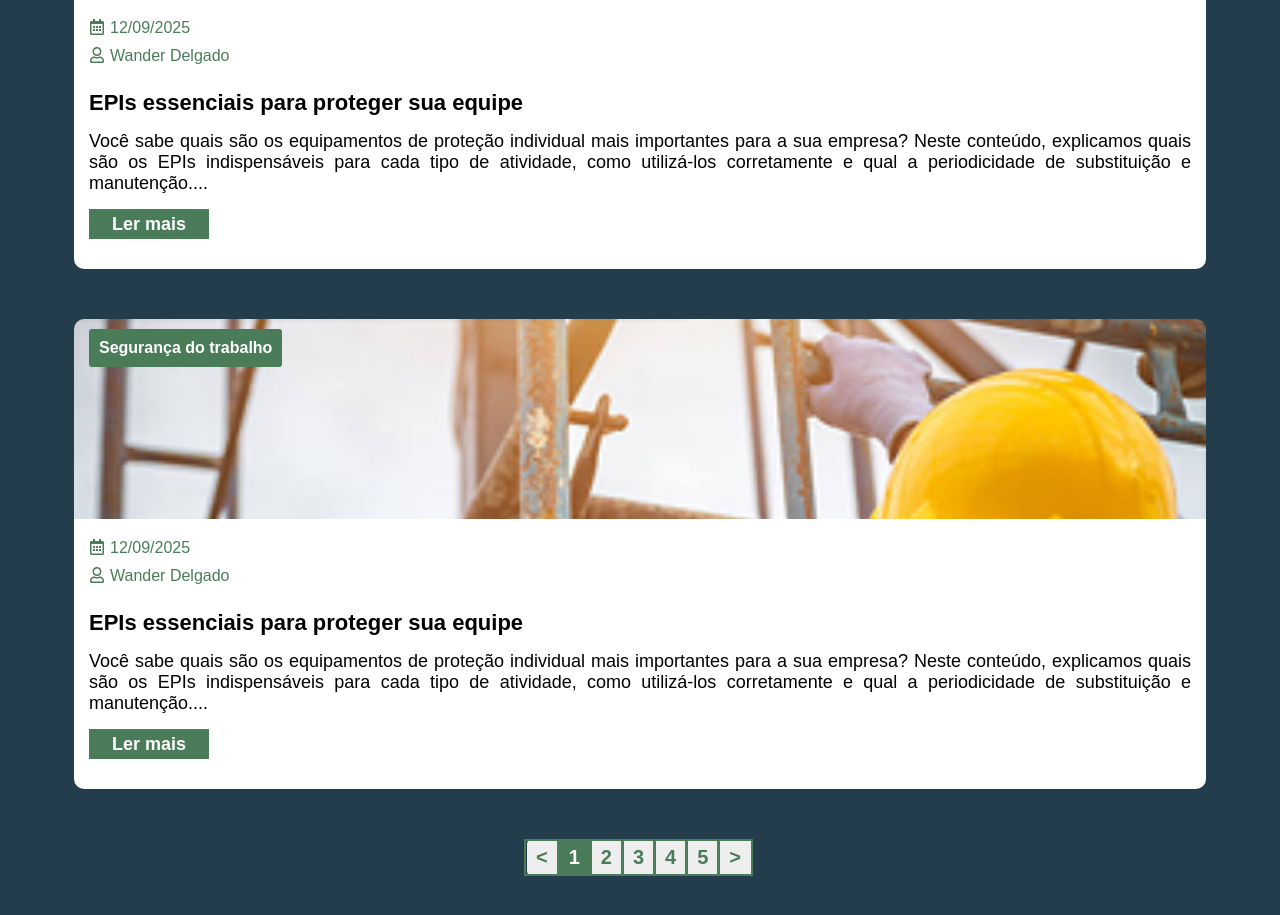
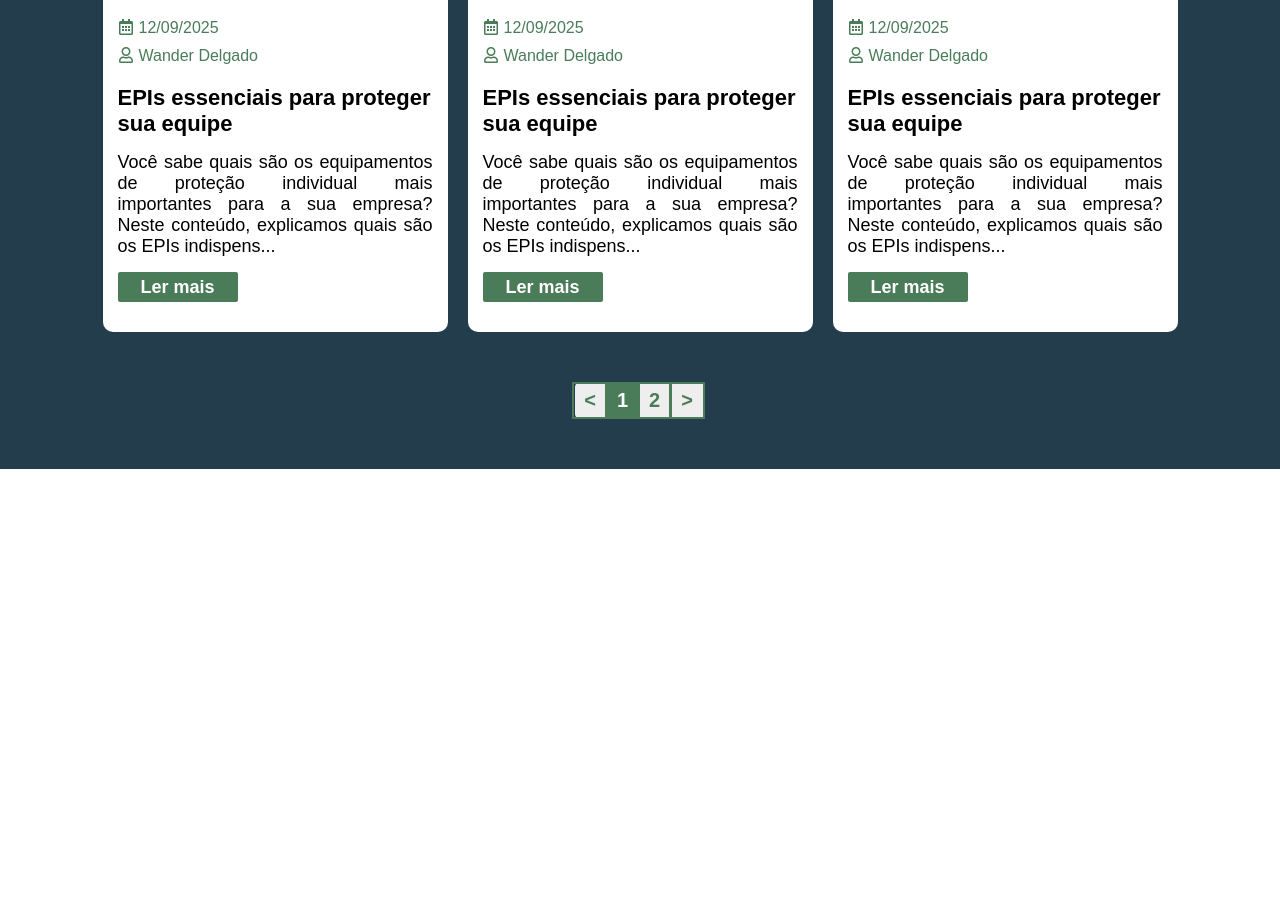
Before and after one commit to luvsscorpius/salusLaboris, a React (Create React App) app in the folder frontend/: page / in a window 1280 px wide. Shown: the part 6480-7395 px from the top of the page. After the commit the page ends 6949 px from the top, so only its background shows below. Built offline with nearby package versions, Linux system fonts and the light colour scheme.

Commit message:
feat(blog.jsx): implementing truncating words on cards

```diff
--- a/frontend/src/Components/Blog/Blog.jsx
+++ b/frontend/src/Components/Blog/Blog.jsx
@@ -13,14 +13,10 @@ export const Blog = () => {
     {id: 1, category: "Segurança do trabalho", date: "12/09/2025", author: "Wander Delgado", title: "EPIs essenciais para proteger sua equipe", desc: "Você sabe quais são os equipamentos de proteção individual mais importantes para a sua empresa? Neste conteúdo, explicamos quais são os EPIs indispensáveis para cada tipo de atividade, como utilizá-los corretamente e qual a periodicidade de substituição e manutenção...."},
     {id: 1, category: "Segurança do trabalho", date: "12/09/2025", author: "Wander Delgado", title: "EPIs essenciais para proteger sua equipe", desc: "Você sabe quais são os equipamentos de proteção individual mais importantes para a sua empresa? Neste conteúdo, explicamos quais são os EPIs indispensáveis para cada tipo de atividade, como utilizá-los corretamente e qual a periodicidade de substituição e manutenção...."},
     {id: 1, category: "Segurança do trabalho", date: "12/09/2025", author: "Wander Delgado", title: "EPIs essenciais para proteger sua equipe", desc: "Você sabe quais são os equipamentos de proteção individual mais importantes para a sua empresa? Neste conteúdo, explicamos quais são os EPIs indispensáveis para cada tipo de atividade, como utilizá-los corretamente e qual a periodicidade de substituição e manutenção...."},
-    {id: 1, category: "Segurança do trabalho", date: "12/09/2025", author: "Wander Delgado", title: "EPIs essenciais para proteger sua equipe", desc: "Você sabe quais são os equipamentos de proteção individual mais importantes para a sua empresa? Neste conteúdo, explicamos quais são os EPIs indispensáveis para cada tipo de atividade, como utilizá-los corretamente e qual a periodicidade de substituição e manutenção...."},
-    {id: 1, category: "Segurança do trabalho", date: "12/09/2025", author: "Wander Delgado", title: "EPIs essenciais para proteger sua equipe", desc: "Você sabe quais são os equipamentos de proteção individual mais importantes para a sua empresa? Neste conteúdo, explicamos quais são os EPIs indispensáveis para cada tipo de atividade, como utilizá-los corretamente e qual a periodicidade de substituição e manutenção...."},
-    {id: 1, category: "Segurança do trabalho", date: "12/09/2025", author: "Wander Delgado", title: "EPIs essenciais para proteger sua equipe", desc: "Você sabe quais são os equipamentos de proteção individual mais importantes para a sua empresa? Neste conteúdo, explicamos quais são os EPIs indispensáveis para cada tipo de atividade, como utilizá-los corretamente e qual a periodicidade de substituição e manutenção...."},
-    {id: 1, category: "Segurança do trabalho", date: "12/09/2025", author: "Wander Delgado", title: "EPIs essenciais para proteger sua equipe", desc: "Você sabe quais são os equipamentos de proteção individual mais importantes para a sua empresa? Neste conteúdo, explicamos quais são os EPIs indispensáveis para cada tipo de atividade, como utilizá-los corretamente e qual a periodicidade de substituição e manutenção...."},
   ]
 
-  const [currentPage, setCurrentPage] = useState(1)
-  const itemsPage = 2
+  const [currentPage, setCurrentPage] = useState(0)
+  const itemsPage = 3
 
   const handlePageClick = ({selected}) => {
     setCurrentPage(selected)
@@ -61,16 +57,19 @@ export const Blog = () => {
 
                 <B.cardInfo>
                     <h3>{post.title}</h3>
-                    <p>{post.desc}</p>
+                    <p>{post.desc.length > 120
+                      ? post.desc.substring(0, 150) + "..."
+                      : post.desc}</p>
                     <button>Ler mais</button>
                 </B.cardInfo>
               </B.card>
             ))}
+        </B.cardsContainer>
 
-            <ReactPaginate
+        <ReactPaginate
                 pageCount={Math.ceil(posts.length / itemsPage)}
-                pageRangeDisplayed={1} // Número de páginas a serem exibidas
-                marginPagesDisplayed={2} // Número de páginas a serem exibidas nas extremidades
+                pageRangeDisplayed={3} // Número de páginas a serem exibidas
+                marginPagesDisplayed={1} // Número de páginas a serem exibidas nas extremidades
                 onPageChange={handlePageClick}
                 containerClassName={'pagination'}
                 activeClassName={'active'}
@@ -79,8 +78,6 @@ export const Blog = () => {
                 previousLabel="<"
                 previousLinkClassName={"previous"}
                 pageClassName={"page"}/>
-
-        </B.cardsContainer>
     </B.main>
   )
 }
--- a/frontend/src/Components/Blog/Styles.jsx
+++ b/frontend/src/Components/Blog/Styles.jsx
@@ -9,6 +9,41 @@ export const main = styled.main`
     font-family: "Poppins", sans-serif;
     padding: 50px 0 50px 0;
     gap: 50px;
+
+     .pagination {
+        display: inline-flex;
+        justify-content: center;
+        align-items: center;
+        gap: 0px;
+        list-style-type: none;
+        font-size: 20px;
+        background-color: #eee;
+        border: none;
+        border-radius: 5px;
+
+        li a {
+            border: 2px solid #4A7C59;
+            padding: 5px 10px 5px 10px;
+            color: #4A7C59;
+            text-decoration: none;
+            display: block;
+            transition: 0.2s;
+            margin-left: -3px;
+            font-weight: 800;
+
+            &:hover {
+                cursor: pointer;
+                background-color: #4A7C59;
+                color: #fff;
+                transition: ease-in-out 0.6s;
+            }
+        }
+
+        li.active a {
+            background-color: #4A7C59;
+            color: #fff;
+        }
+    }
 `
 
 export const titleContainer = styled.div`
@@ -37,39 +72,26 @@ export const cardsContainer = styled.div`
     flex-direction: column;
     gap: 50px;
     align-items: center;
+    justify-content: center;
 
-    .pagination {
-        display: inline-flex;
-        justify-content: center;
-        align-items: center;
-        gap: 0px;
-        list-style-type: none;
-        font-size: 20px;
-        background-color: #eee;
-        border: none;
-        border-radius: 5px;
-
-        li a {
-            border: 2px solid #4A7C59;
-            padding: 5px 10px 5px 10px;
-            color: #4A7C59;
-            text-decoration: none;
-            display: block;
-            transition: 0.2s;
-            margin-left: -3px;
-            font-weight: 800;
-       }
-
-        li.active a {
-            background-color: #4A7C59;
-            color: #fff;
-        }
-
+    @media (min-width: 768px) {
+        flex-direction: row;
+        flex-wrap: wrap;
+        gap: 20px;
+        padding: 0;
     }
 `
 
 export const card = styled.div`
     height: 100%;
+
+    @media (min-width: 768px) {
+        width: 48%;
+    }
+
+    @media (min-width: 1024px) {
+        width: 345px;
+    }
 `
 
 export const cardHeader = styled.div`
@@ -111,7 +133,7 @@ export const cardHeader = styled.div`
 
 export const postInfo = styled.div`
     background-color: #fff;
-    padding: 10px 0px 10px 5px;
+    padding: 10px 0px 5px 5px;
 
     span {
         display: flex;
@@ -127,6 +149,7 @@ export const postInfo = styled.div`
             color: #4A7C59;
         }
     }
+
 `
 
 export const cardInfo = styled.div`
@@ -156,10 +179,12 @@ export const cardInfo = styled.div`
         background-color: #4A7C59;
         border: none;
         color: #fff;
-
+        border-radius: 2px;
 
         &:hover {
             cursor: pointer;
+            opacity: 0.94;
+            transition: ease-in-out 0.7s;
         }
     }
 `
```
